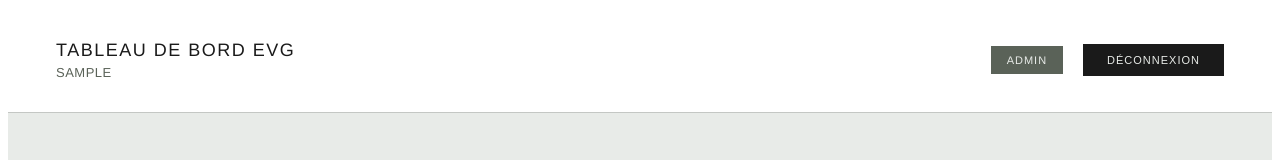
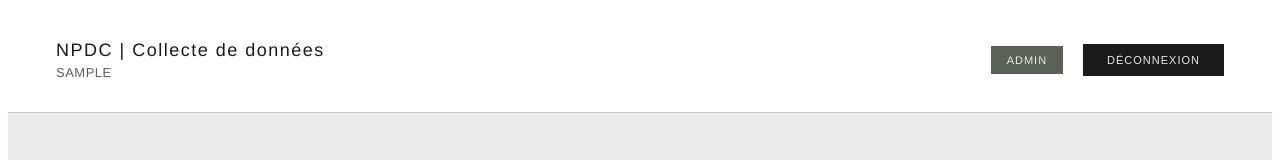
Before and after one commit to jirlinge/NPDC, an Angular app: page /dashboard in a window 1280 px wide. Shown: the top 160 px of the page. Built offline with nearby package versions, Linux system fonts and the light colour scheme; sample sign-in values are in the browser's storage.

Commit message:
Updated dashboard.component.html

```diff
--- a/src/app/dashboard/dashboard.component.html
+++ b/src/app/dashboard/dashboard.component.html
@@ -4,7 +4,7 @@
     <div class="header-container">
       <div class="header-left">
         <div class="title-block">
-          <h1 class="main-title">TABLEAU DE BORD EVG</h1>
+          <h1 class="main-title">NPDC | Collecte de données</h1>
           <p class="subtitle">{{ currentUser?.username }}</p>
         </div>
       </div>
```
